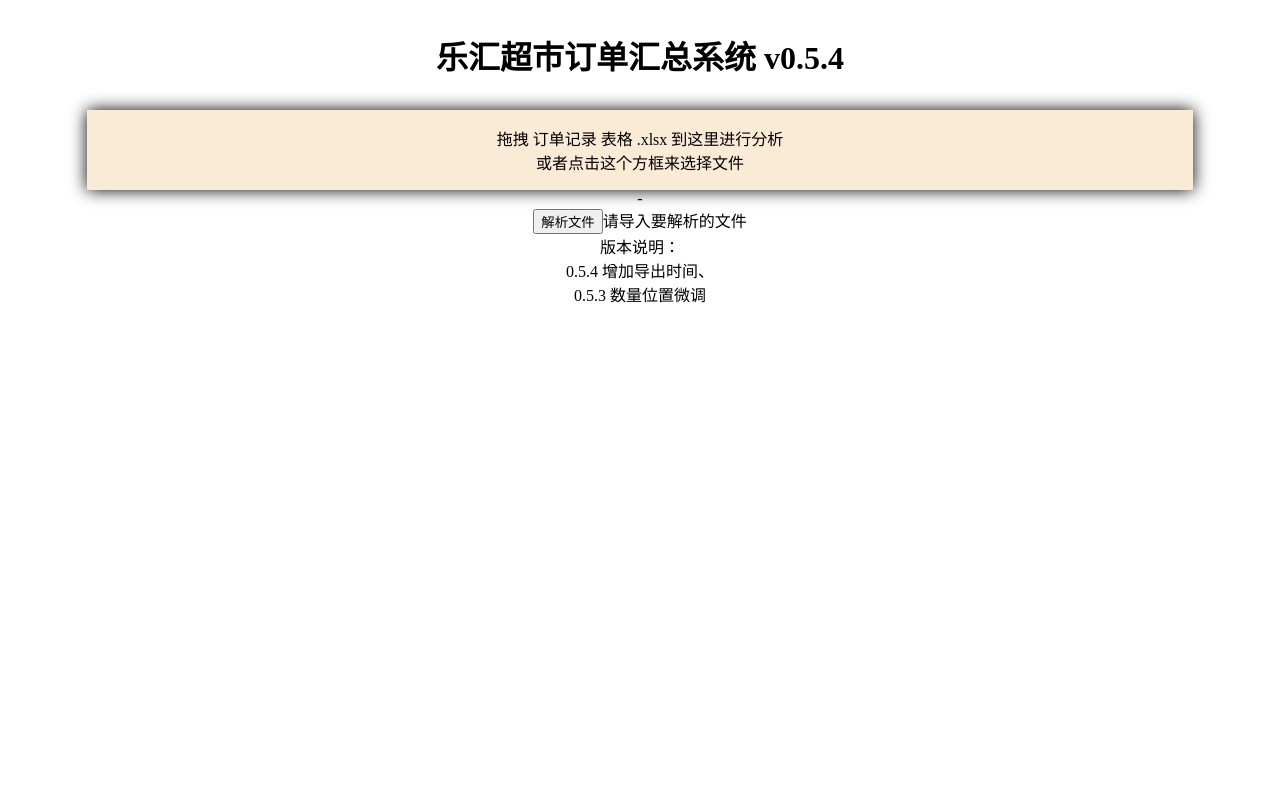
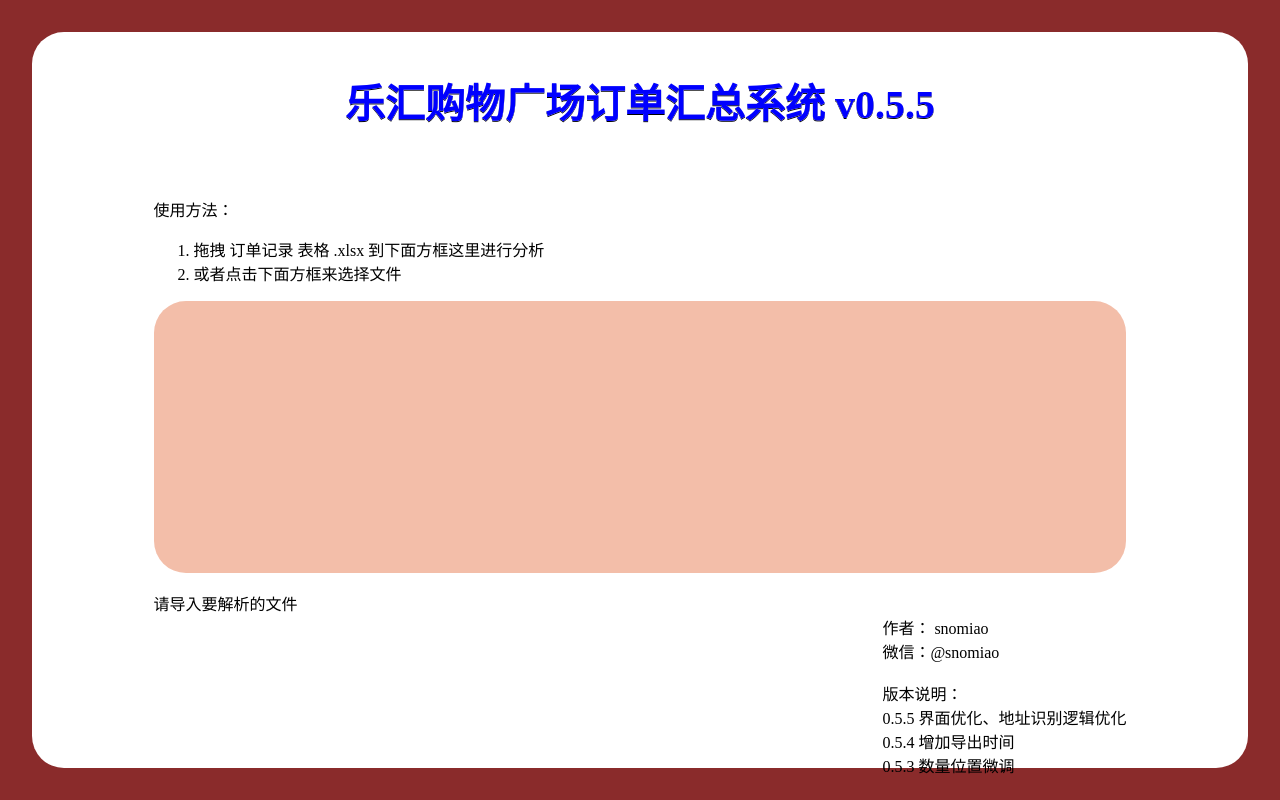
Before and after one commit to snomiao/lehui, a React (Vite) app in the folder packages/ssr-react/: page / in a window 1280 px wide. Built offline with nearby package versions, Linux system fonts and the light colour scheme.

Commit message:
fix: 界面优化、地址识别逻辑优化

```diff
--- a/packages/ssr-react/package.json
+++ b/packages/ssr-react/package.json
@@ -1,11 +1,11 @@
 {
   "name": "ssr",
-  "version": "0.5.4",
+  "version": "0.5.5",
   "private": true,
   "scripts": {
     "build": "npm run build:client && npm run build:server",
     "build-serve": "npm run build:client && npm run serve-dev",
-    "build:client": "vite build --outDir dist/client5",
+    "build:client": "vite build --outDir dist/client0,5.5",
     "build:server": "vite build --ssr src/entry-server.jsx --outDir dist/server",
     "check": "tsc --noEmit --watch",
     "debug": "node --inspect-brk server",
@@ -13,7 +13,7 @@
     "dev:ssr": "node --experimental-specifier-resolution=node --experimental-modules server",
     "generate": "vite build --outDir dist/static && npm run build:server && node prerender",
     "serve": "cross-env NODE_ENV=production node server",
-    "serve-dev": "serve dist/client5 -l tcp://0.0.0.0:65535"
+    "serve-dev": "serve dist/client0,5.5 -l tcp://0.0.0.0:65535"
   },
   "dependencies": {
     "@types/lodash-es": "^4.17.6",
--- a/packages/ssr-react/src/App.css
+++ b/packages/ssr-react/src/App.css
@@ -1,15 +1,51 @@
+html {
+  background-color: rgb(138, 43, 43);
+  /* padding: 2em; */
+  margin: 0;
+  height: 100vh;
+}
+body {
+  background-color: white;
+  margin: 2em;
+  border-radius: 2em;
+  /* height: 100vh; */
+  height: calc(100vh - 4em);
+}
 * {
+  /* text-align: center; */
+}
+.center {
   text-align: center;
 }
 h1 {
-  margin: 1em 0;
+  padding: 5vh 0;
+  font-size: 2.5em;
+  color: blue;
+  text-shadow: 0 0.01em 0em white, 0 0.02em 0em black;
+}
+main {
+  margin: auto;
+  /* min-width: 15em; */
+  max-width: 80%;
 }
 #filebox {
-  margin: auto;
-  max-width: 85%;
+  /* max-width: 85%; */
+  /* box-shadow: 0 0 1em black; */
+  border-radius: 2em;
+  background-color: rgb(243, 190, 169);
+  min-height: 30vh;
+  display: flex;
+  flex-direction: column;
+  flex-shrink: 1;
+  padding: 1em;
+  transition: box-shadow 0.2s;
+  box-shadow: 0 0 0em black;
+}
+#flexbox:hover {
   box-shadow: 0 0 1em black;
-  background-color: antiquewhite;
-  padding: 1em;
+}
+#flexbox > * {
+  line-height: 2em;
 }
 table {
   width: 100%;
--- a/packages/ssr-react/src/App.jsx
+++ b/packages/ssr-react/src/App.jsx
@@ -15,10 +15,11 @@ import { parseFile, ParseFileReRender } from "./parseFile";
 //     component: pages[path].default
 //   }
 // })
-
+const APPTITLE = `乐汇购物广场订单汇总系统 v${pkg.version}`
 // console.log(initDatas);
 const isSSR = () => !globalThis?.window;
 let latestFiles = null;
+
 export function App() {
   const [rand, onLatestFilesUpdate] = useState(0);
   if (!isSSR()) {
@@ -39,27 +40,45 @@ export function App() {
         </Dropzone> */}
 
       <div>
-        <h1>乐汇超市订单汇总系统 v{pkg.version}</h1>
+        <h1 className="center">{APPTITLE}</h1>
       </div>
-
+      <main>
+        使用方法：
+        <ol>
+          <li> 拖拽 订单记录 表格 .xlsx 到下面方框这里进行分析 </li>
+          <li> 或者点击下面方框来选择文件 </li>
+        </ol>
+      </main>
+      <main>
+        <div id="wrapper">
           <input hidden type="file" id="file" name="files[]" multiple accept=".xls,.xlsx,.csv" />
           <div id="filebox">
+            <div className="circle"></div>
+            <div className="circle"></div>
             {/* <img
             width="400"
             src="../media/demo.png"
           /> */}
-        <div> 拖拽 订单记录 表格 .xlsx 到这里进行分析 </div>
-        <div> 或者点击这个方框来选择文件 </div>
           </div>
-      <div> - </div>
-      <button onClick={() => onLatestFilesUpdate(Math.random())}>解析文件</button>
+          <br />
           <ParseFileReRender latestFiles={latestFiles} random={rand} />
-      <div>
+          {/* <button onClick={() => onLatestFilesUpdate(Math.random())}>解析文件</button> */}
+        </div>
+      </main>
+      <main>
+        <div style={{
+          float: "right"
+        }}>
+          {"作者： snomiao"}<br />
+          {"微信：@snomiao"}<br />
+
+          <br />
           版本说明：<br />
-        0.5.4 增加导出时间、<br />
+          0.5.5 界面优化、地址识别逻辑优化<br />
+          0.5.4 增加导出时间<br />
           0.5.3 数量位置微调<br />
         </div>
-      {/* <!-- 作者： snomiao <snomiao@gmail.com> --> */}
+      </main>
     </div>
   );
 }
@@ -68,6 +87,7 @@ function reparse() {
   [...file.files].map(parseFile);
 }
 function appInitEffect(onLatestFilesUpdate) {
+  document.title = APPTITLE
   const status = {};
   setTimeout(() => {
     // UI响应部分
@@ -107,8 +127,8 @@ function appInitEffect(onLatestFilesUpdate) {
     status.unload = () => {
       file.removeEventListener("change", onFileChange, false);
       box.removeEventListener("drop", onBoxDrop, false);
-      box.removeEventListener("click", onBoxClick);
-      box.removeEventListener("dragenter", onboxDragEnter);
+      box.removeEventListener("click", onBoxClick, false);
+      box.removeEventListener("dragenter", onboxDragEnter, false);
       document.removeEventListener("dragleave", ondragleave);
       document.removeEventListener("drop", ondrop);
       document.removeEventListener("dragenter", ondragenter);
--- a/packages/ssr-react/src/parseFile.tsx
+++ b/packages/ssr-react/src/parseFile.tsx
@@ -18,29 +18,27 @@ const 小区地址正则表: any = {
   旭辉圆石滩: /海马路?5111[弄号]1[弄号]/,
   旭辉圆石滩精品酒店: /海马路?5111/,
   棕榈滩高尔夫别墅: /海马路?4199/,
-  佳兆业珊瑚湾: /海马路?4333/,
   嘉业海悦苑: /海马路?2155/,
   海尚墅林苑: /海泉路?555/,
   金海湾花苑: /金汇塘东?路??1900/,
-  棕榈滩海景城: /金汇塘东路?1799/,
+  棕榈滩海景城: /金汇塘东?路?1399弄?|金汇塘东?路?1799弄?|近海草路?/,
   棕榈滩海景城北1门: /金汇塘东路?1399/,
   棕榈滩东海岸公寓: /金汇塘东?路?388/,
   棕榈滩别墅: /金汇塘东?路?301|金汇塘东?路?369/,
   海湾世纪佳苑: /金汇塘东?路?158/,
-  招商海廷: /人民塘路?959/,
+  招商海廷: /人民塘路?959|/,
   招商海廷七期: /人民塘路?1018/,
   招商海廷二期: /人民塘路?1019/,
   圣地雅歌海墅: /人民塘路?326/,
   新院村: /奉炮公路?432/,
-  佳源: /佳[源缘](梦想)?广场|佳源广场|佳缘梦想广场|金海公路?99弄?/,
+  佳源: /佳[源缘](梦想)?广场|佳源广场|佳缘梦想广场|金海公路?99弄?|柘林镇99弄?/,
   阳光海岸: /海湾路?369/,
   芝兰宾馆: /奉炮公路?378栋/,
   世茂爱马尚郡: /民乐路?28|爱马尚郡/,
   世茂海滨馨苑: /民乐路?28|海滨馨苑/,
   海湾新家园: /农机路?89|新家园/,
-  海湾健康花苑: /海浪路?39弄/,
+  海湾健康花苑: /海浪路?39弄|健康花苑/,
   珊瑚湾: /(海湾旅游区)?海马路?4333/,
-  海景城: /金汇塘东?路?1399弄?|金汇塘东?路?1799弄?|近海草路?/,
   嘉业海悦: /海马路?2155/,
   // 海上皇宫
   滩浒新村: /海佳路?/,
@@ -180,8 +178,8 @@ export function parseFile(file) {
               微信昵称_备注名,
               顾客姓名,
               顾客电话,
-              自提地址,
-              顾客地址,
+              自提地址: 自提地址.replace(/上海市上海市/, "上海市"),
+              顾客地址: 顾客地址.replace(/上海市上海市/, "上海市"),
               // },
               自提时间,
               商品列,
```
Lines whose indentation alone changed are shown as unchanged.
